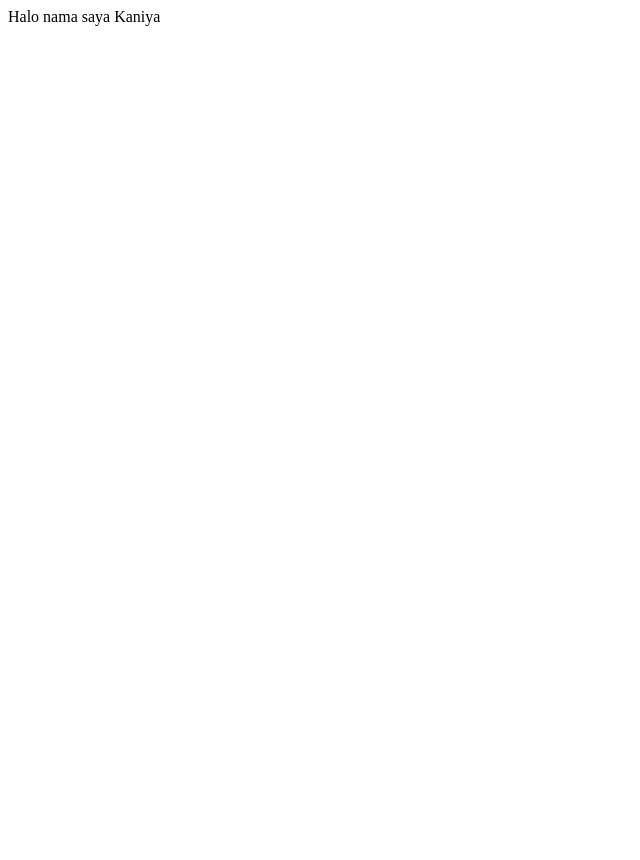
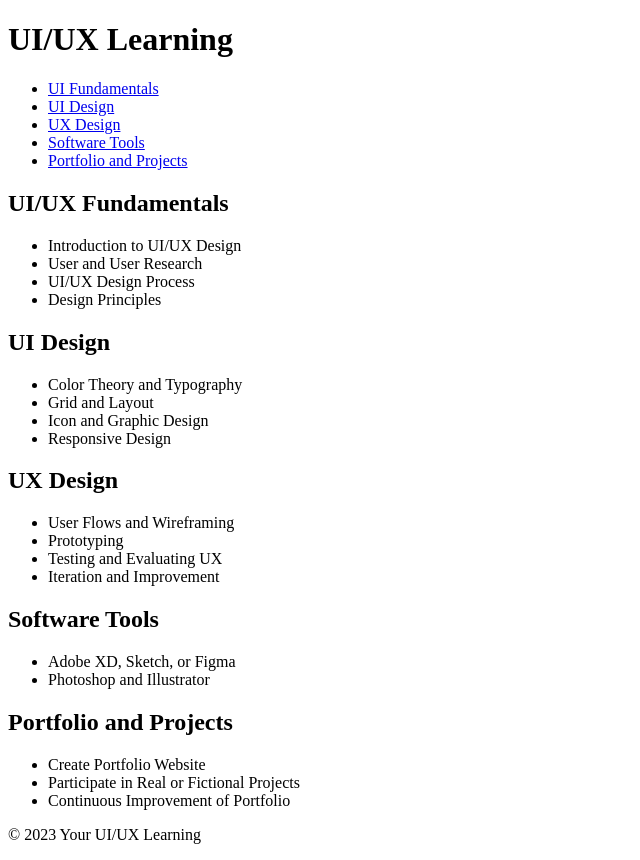
Before and after one commit to kaniyashafa/kaniyashafa.github.io, a plain HTML site: page index.html in a window 1280 px wide. Shown: the whole page, without its empty margins (0-640 px from the left). Before the commit the page ends 800 px from the top, so only its background shows below. Drawn offline with Linux system fonts and the light colour scheme.

Commit message:
Update index.html

```diff
--- a/index.html
+++ b/index.html
@@ -1 +1,70 @@
-Halo nama saya Kaniya
+<!DOCTYPE html>
+<html lang="en">
+<head>
+    <meta charset="UTF-8">
+    <meta name="viewport" content="width=device-width, initial-scale=1.0">
+    <title>UI/UX Learning</title>
+    <link rel="stylesheet" href="style.css">
+</head>
+<body>
+    <header>
+        <h1>UI/UX Learning</h1>
+        <nav>
+            <ul>
+                <li><a href="#ui-fundamentals">UI Fundamentals</a></li>
+                <li><a href="#ui-design">UI Design</a></li>
+                <li><a href="#ux-design">UX Design</a></li>
+                <li><a href="#tools">Software Tools</a></li>
+                <li><a href="#portfolio">Portfolio and Projects</a></li>
+            </ul>
+        </nav>
+    </header>
+    <main>
+        <section id="ui-fundamentals">
+            <h2>UI/UX Fundamentals</h2>
+            <ul>
+                <li>Introduction to UI/UX Design</li>
+                <li>User and User Research</li>
+                <li>UI/UX Design Process</li>
+                <li>Design Principles</li>
+            </ul>
+        </section>
+        <section id="ui-design">
+            <h2>UI Design</h2>
+            <ul>
+                <li>Color Theory and Typography</li>
+                <li>Grid and Layout</li>
+                <li>Icon and Graphic Design</li>
+                <li>Responsive Design</li>
+            </ul>
+        </section>
+        <section id="ux-design">
+            <h2>UX Design</h2>
+            <ul>
+                <li>User Flows and Wireframing</li>
+                <li>Prototyping</li>
+                <li>Testing and Evaluating UX</li>
+                <li>Iteration and Improvement</li>
+            </ul>
+        </section>
+        <section id="tools">
+            <h2>Software Tools</h2>
+            <ul>
+                <li>Adobe XD, Sketch, or Figma</li>
+                <li>Photoshop and Illustrator</li>
+            </ul>
+        </section>
+        <section id="portfolio">
+            <h2>Portfolio and Projects</h2>
+            <ul>
+                <li>Create Portfolio Website</li>
+                <li>Participate in Real or Fictional Projects</li>
+                <li>Continuous Improvement of Portfolio</li>
+            </ul>
+        </section>
+    </main>
+    <footer>
+        <p>&copy; 2023 Your UI/UX Learning</p>
+    </footer>
+</body>
+</html>
```
